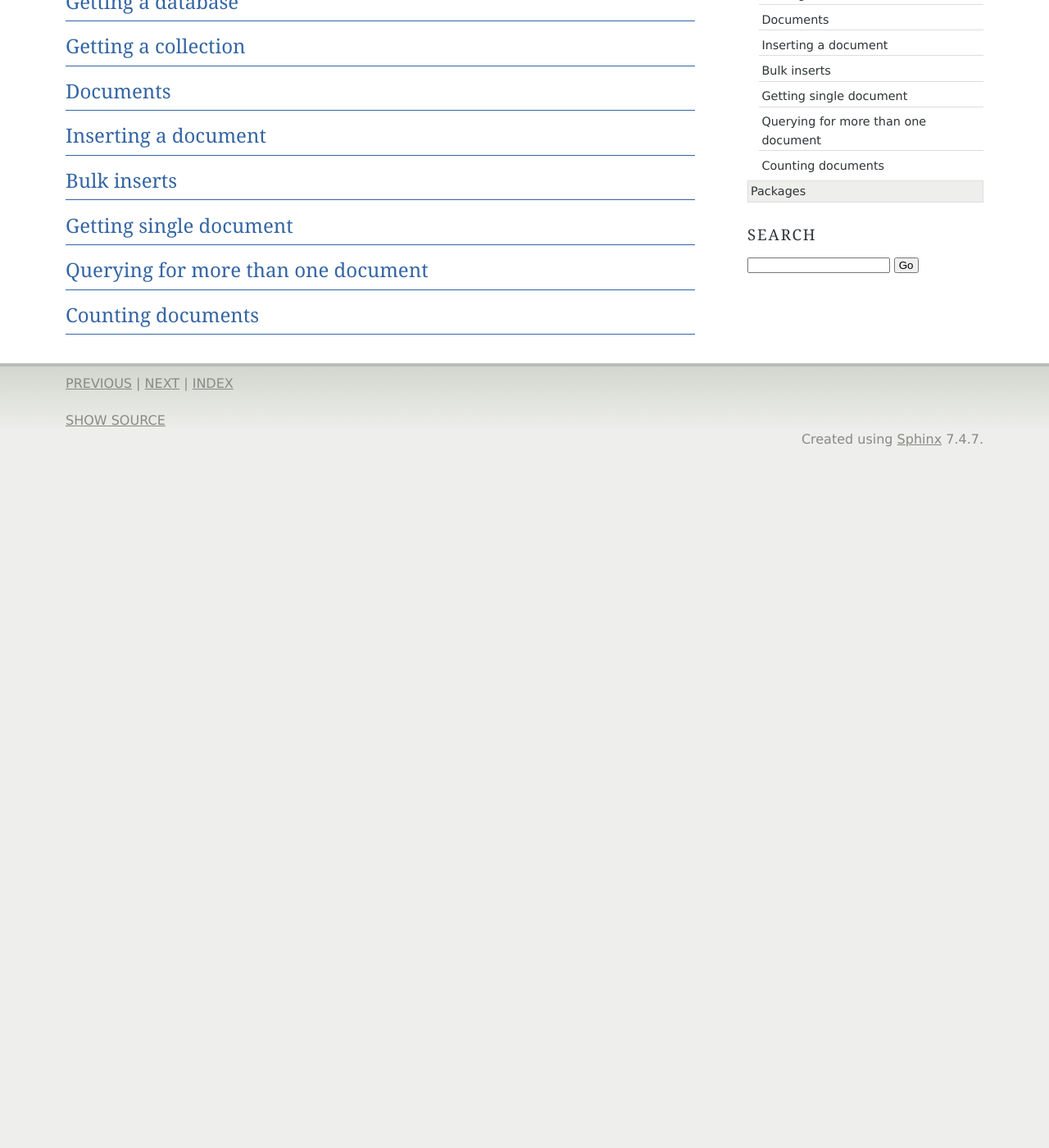
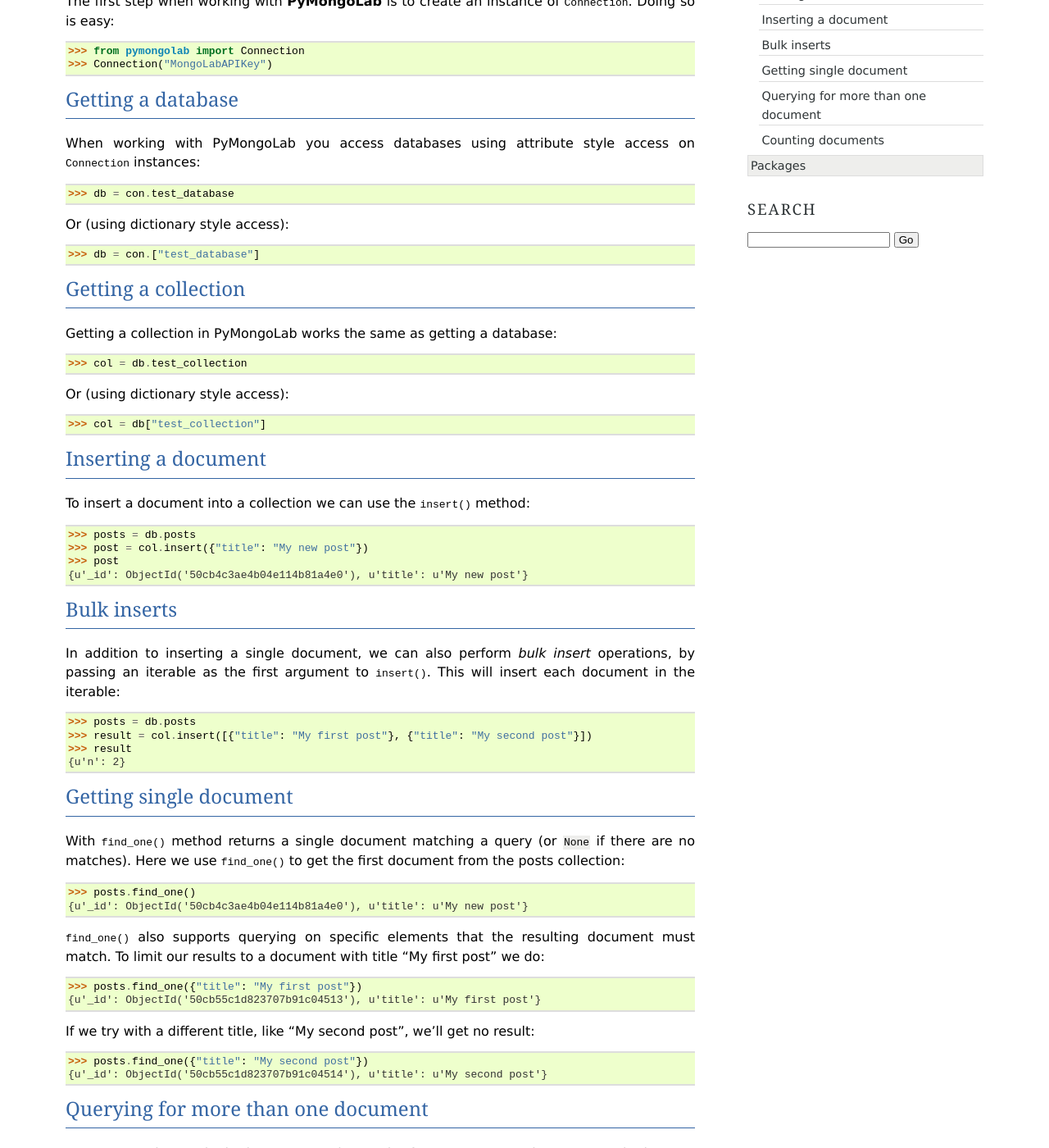
Before and after one commit to puentesarrin/pymongolab, a Sphinx documentation site: the page built from doc/examples.rst, in a window 1280 px wide and 1400 px high, scrolled down 270 px. Shown: the whole window at 82% size. Built offline with Sphinx 7.4.7, drawn with Linux system fonts in a browser that asks for light colours; formulas are drawn with MathJax 3; before the commit the page ends 900 px from its top, so only the background shows below that; some of the changed text lies outside the part shown.

Commit message:
Add examples to docs

```diff
--- a/doc/examples.rst
+++ b/doc/examples.rst
@@ -6,37 +6,158 @@
 Making a connection
 -------------------
 
+The first step when working with **PyMongoLab** is to create an instance of
+:class:`~pymongolab.connection.Connection`. Doing so is easy:
+
+.. code-block:: python
+
+   >>> from pymongolab import Connection
+   >>> Connection("MongoLabAPIKey")
+
 
 Getting a database
 ------------------
+
+When working with PyMongoLab you access databases using attribute style access
+on :class:`~pymongolab.connection.Connection` instances:
+
+.. code-block:: python
+
+   >>> db = con.test_database
+
+Or (using dictionary style access):
+
+.. code-block:: python
+
+   >>> db = con.["test_database"]
 
 
 Getting a collection
 --------------------
 
+Getting a collection in PyMongoLab works the same as getting a database:
 
-Documents
----------
+.. code-block:: python
+
+   >>> col = db.test_collection
+
+Or (using dictionary style access):
+
+.. code-block:: python
+
+   >>> col = db["test_collection"]
 
 
 Inserting a document
 --------------------
 
+To insert a document into a collection we can use the
+:meth:`~pymongolab.collection.Collection.insert` method:
+
+.. code-block:: python
+
+   >>> posts = db.posts
+   >>> post = col.insert({"title": "My new post"})
+   >>> post
+   {u'_id': ObjectId('50cb4c3ae4b04e114b81a4e0'), u'title': u'My new post'}
+
 
 Bulk inserts
 ------------
+
+In addition to inserting a single document, we can also perform *bulk insert*
+operations, by passing an iterable as the first argument to
+:meth:`~pymongolab.collection.Collection.insert`. This will insert each
+document in the iterable:
+
+.. code-block:: python
+
+   >>> posts = db.posts
+   >>> result = col.insert([{"title": "My first post"}, {"title": "My second post"}])
+   >>> result
+   {u'n': 2}
 
 
 Getting single document
 -----------------------
 
+With :meth:`~pymongolab.collection.Collection.find_one` method returns a
+single document matching a query (or ``None`` if there are no
+matches). Here we use :meth:`~pymongolab.collection.Collection.find_one`
+to get the first document from the posts collection:
+
+.. code-block:: python
+
+   >>> posts.find_one()
+   {u'_id': ObjectId('50cb4c3ae4b04e114b81a4e0'), u'title': u'My new post'}
+
+:meth:`~pymongo.collection.Collection.find_one` also supports querying
+on specific elements that the resulting document must match. To limit
+our results to a document with title "My first post" we do:
+
+.. code-block:: python
+
+   >>> posts.find_one({"title": "My first post"})
+   {u'_id': ObjectId('50cb55c1d823707b91c04513'), u'title': u'My first post'}
+
+If we try with a different title, like "My second post", we'll get no result:
+
+.. code-block:: python
+
+   >>> posts.find_one({"title": "My second post"})
+   {u'_id': ObjectId('50cb55c1d823707b91c04514'), u'title': u'My second post'}
+
 
 Querying for more than one document
 -----------------------------------
+To get more than a single document as the result of a query we use the
+:meth:`~pymongolab.collection.Collection.find`
+method. :meth:`~pymongolab.collection.Collection.find` returns a
+:class:`~pymongolab.cursor.Cursor` instance, which allows us to iterate
+over all matching documents. For example, we can iterate over every
+document in the ``posts`` collection:
+
+.. code-block:: python
+
+   >>> for post in posts.find():
+   ...   post
+   ...
+   {u'_id': ObjectId('50cb4c3ae4b04e114b81a4e0'), u'title': u'My new post'}
+   {u'_id': ObjectId('50cb55c1d823707b91c04513'), u'title': u'My first post'}
+   {u'_id': ObjectId('50cb55c1d823707b91c04514'), u'title': u'My second post'}
+
+Just like we did with :meth:`~pymongolab.collection.Collection.find_one`,
+we can pass a document to :meth:`~pymongo.collection.Collection.find`
+to limit the returned results. Here, we get only those documents whose
+title is "My first post":
+
+.. code-block:: python
+
+  >>> for post in posts.find({"title": "My first post"}):
+  ...   post
+  ...
+   {u'_id': ObjectId('50cb55c1d823707b91c04513'), u'title': u'My first post'}
 
 
 Counting documents
 ------------------
 
+If we just want to know how many documents match a query we can
+perform a :meth:`~pymongolab.cursor.Cursor.count` operation instead of a
+full query. We can get a count of all of the documents in a
+collection:
+
+.. code-block:: python
+
+   >>> posts.count()
+   3
+
+or just of those documents that match a specific query:
+
+.. code-block:: python
+
+   >>> posts.find({"title": "My first post"}).count()
+   1
+
 
 .. _PyMongo tutorial: http://api.mongodb.org/python/current/tutorial.html
```
